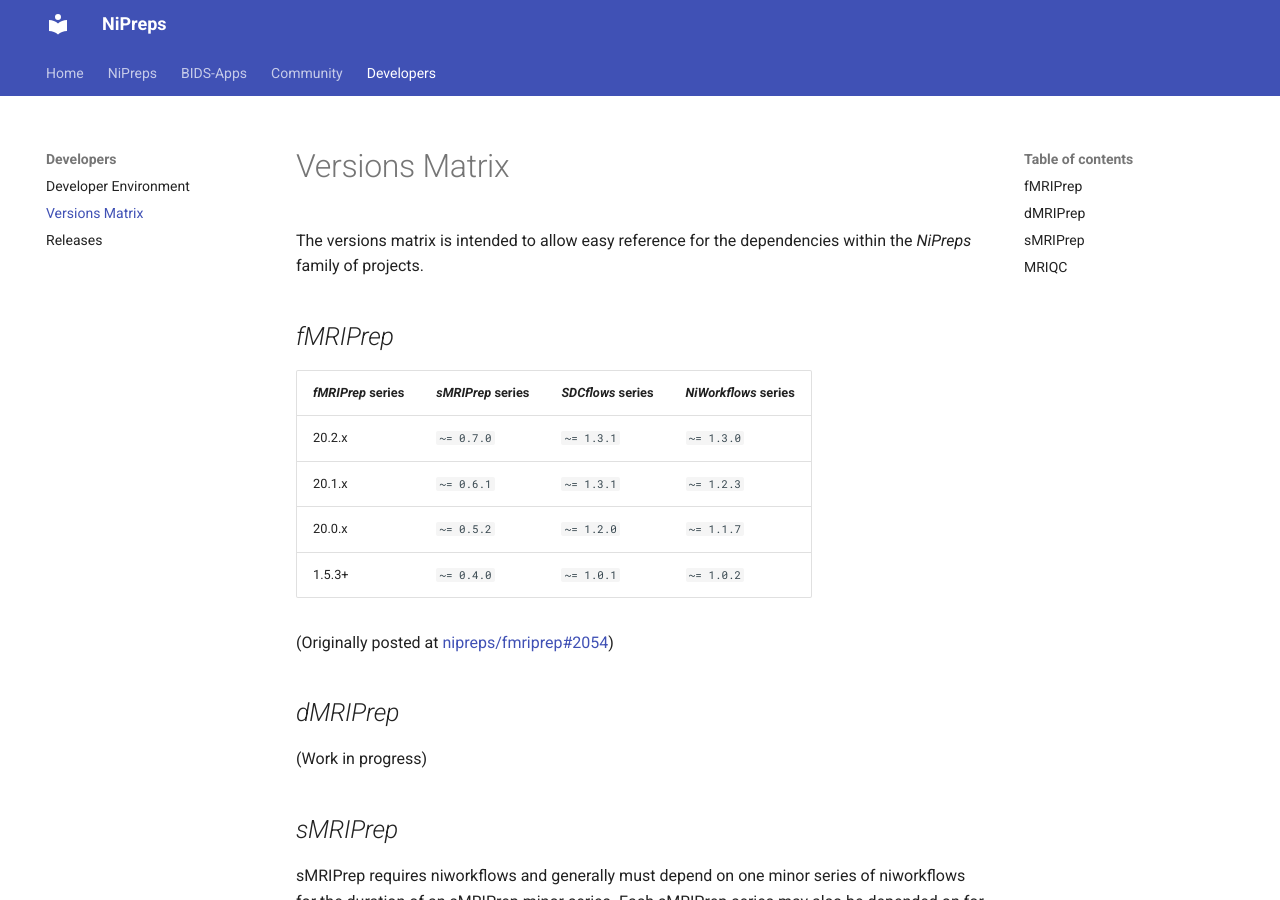
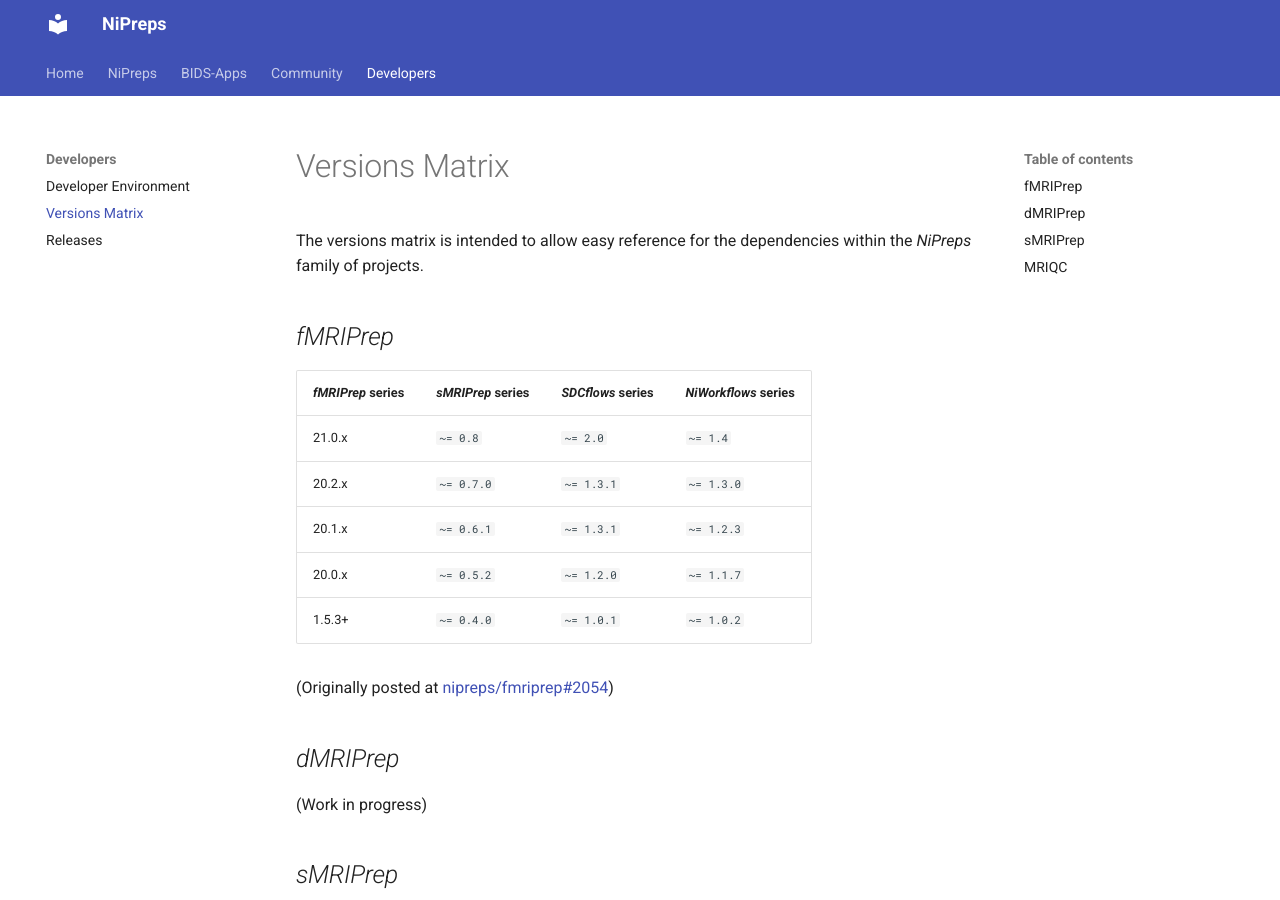
Before and after one commit to nipreps/nipreps.github.io, an MkDocs documentation site: the page built from docs/devs/versions.md, in a window 1280 px wide and 900 px high. Built offline with MkDocs 1.6.1 and Material for MkDocs 9.7.7, drawn with Linux system fonts in a browser that asks for light colours.

Commit message:
ENH: Add fMRIPrep 21 to version matrix

```diff
--- a/docs/devs/versions.md
+++ b/docs/devs/versions.md
@@ -5,6 +5,7 @@
 
 | *fMRIPrep* series | *sMRIPrep* series | *SDCflows* series | *NiWorkflows* series |
 |----|----|----|----|
+| 21.0.x | `~= 0.8` | `~= 2.0` | `~= 1.4` |
 | 20.2.x | `~= 0.7.0` | `~= 1.3.1` | `~= 1.3.0` |
 | 20.1.x | `~= 0.6.1` | `~= 1.3.1` | `~= 1.2.3` |
 | 20.0.x | `~= 0.5.2` | `~= 1.2.0` | `~= 1.1.7` |
```
